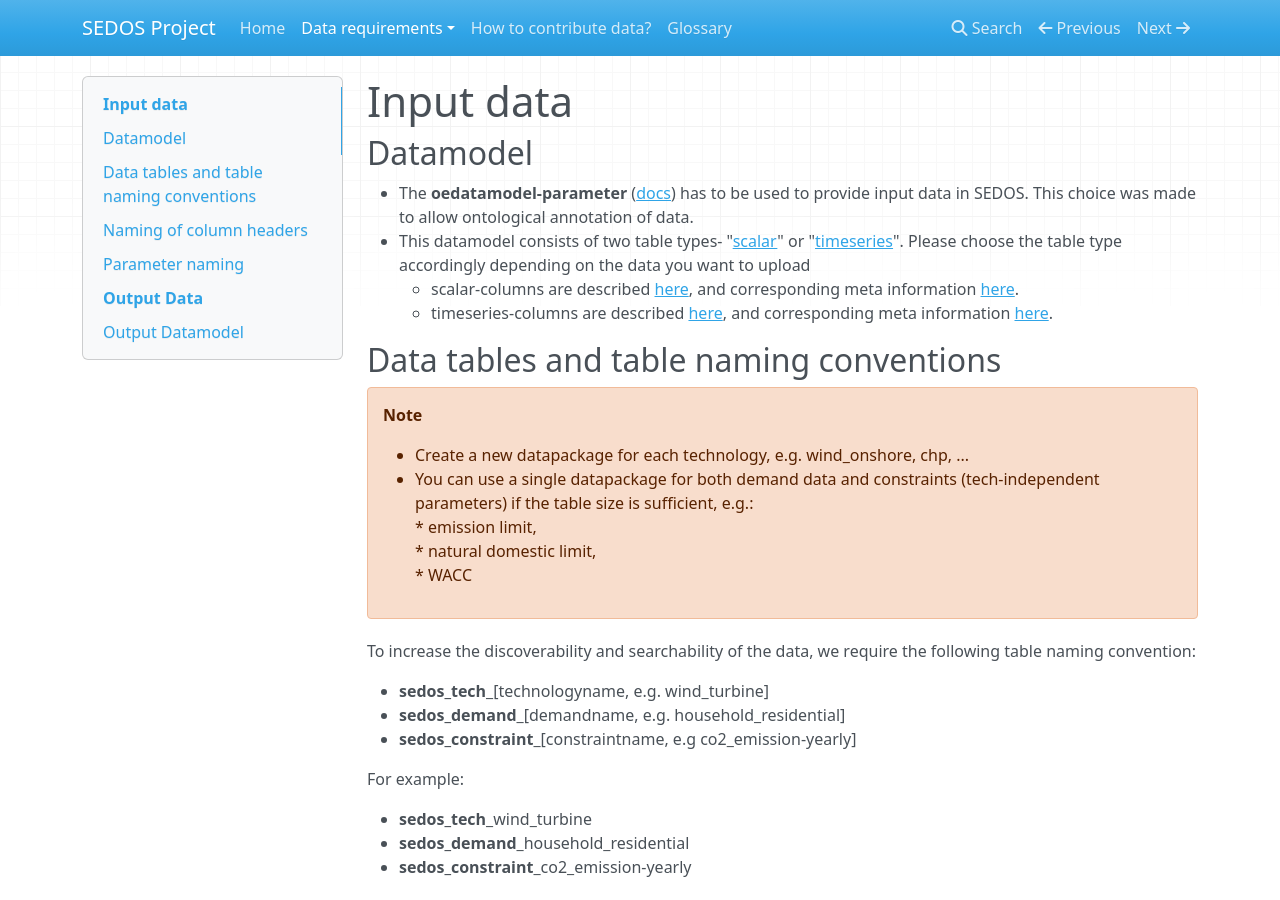
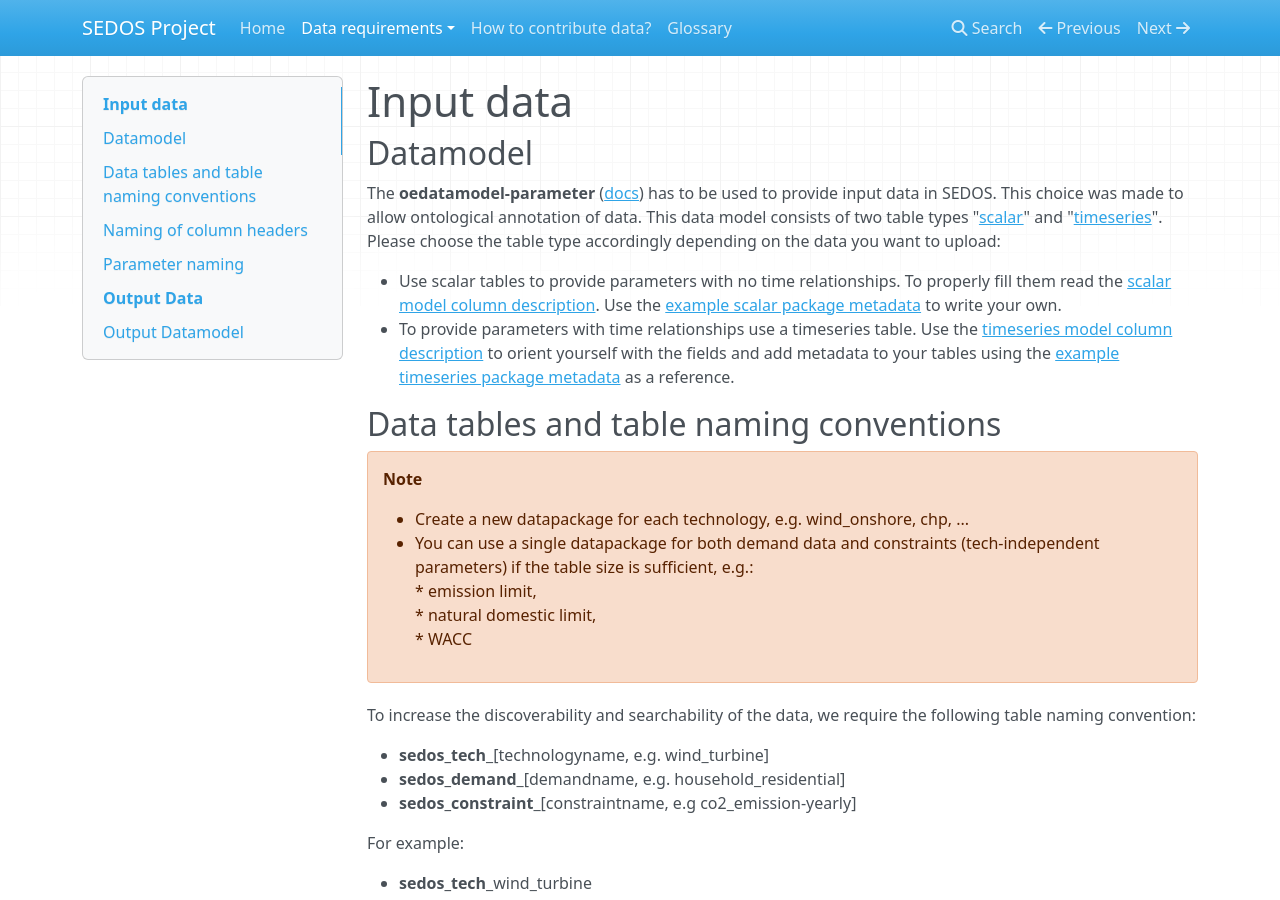
Before and after one commit to sedos-project/organization, an MkDocs documentation site: the page built from docs/data_requirements/input_data.md, in a window 1280 px wide and 900 px high. Built offline with MkDocs 1.6.1, drawn with Linux system fonts in a browser that asks for light colours; nearby versions of some CDN libraries.

Commit message:
Added explicit link naming to input data

```diff
--- a/docs/data_requirements/input_data.md
+++ b/docs/data_requirements/input_data.md
@@ -5,10 +5,11 @@
 
 ## Datamodel
 
-- The **oedatamodel-parameter** ([docs](https://github.com/sedos-project/oedatamodel#oedatamodel-parameter)) has to be used to provide input data in SEDOS. This choice was made to allow ontological annotation of data.
-  - This datamodel consists of two table types- "[scalar](https://github.com/sedos-project/oedatamodel/blob/main/oedatamodel-parameter/oedatamodel-parameter-datapackage_scalar.csv)" or "[timeseries](https://github.com/sedos-project/oedatamodel/blob/main/oedatamodel-parameter/oedatamodel-parameter-datapackage_timeseries.csv)". Please choose the table type accordingly depending on the data you want to upload
-    - scalar-columns are described [here](https://github.com/sedos-project/oedatamodel#scalar-description), and corresponding meta information [here](https://github.com/sedos-project/oedatamodel/blob/main/oedatamodel-parameter/datamodel_scalars.json).
-    - timeseries-columns are described [here](https://github.com/sedos-project/oedatamodel#timeseries-description), and corresponding meta information [here](https://github.com/sedos-project/oedatamodel/blob/main/oedatamodel-parameter/datamodel_timeseries.json).
+The **oedatamodel-parameter** ([docs](https://github.com/sedos-project/oedatamodel#oedatamodel-parameter)) has to be used to provide input data in SEDOS. This choice was made to allow ontological annotation of data. This data model consists of two table types "[scalar](https://github.com/sedos-project/oedatamodel/blob/main/oedatamodel-parameter/oedatamodel-parameter-datapackage_scalar.csv)" and "[timeseries](https://github.com/sedos-project/oedatamodel/blob/main/oedatamodel-parameter/oedatamodel-parameter-datapackage_timeseries.csv)". Please choose the table type accordingly depending on the data you want to upload:
+
+- Use scalar tables to provide parameters with no time relationships. To properly fill them read the [scalar model column description](https://github.com/sedos-project/oedatamodel#scalar-description). Use the [example scalar package metadata](https://github.com/sedos-project/oedatamodel/blob/main/oedatamodel-parameter/datamodel_scalars.json) to write your own.
+- To provide parameters with time relationships use a timeseries table. Use the [timeseries model column description](https://github.com/sedos-project/oedatamodel#timeseries-description) to orient yourself with the fields and add metadata to your tables using the [example timeseries package metadata](https://github.com/sedos-project/oedatamodel/blob/main/oedatamodel-parameter/datamodel_timeseries.json) as a reference.
+
 
 
 ## Data tables and table naming conventions
```
